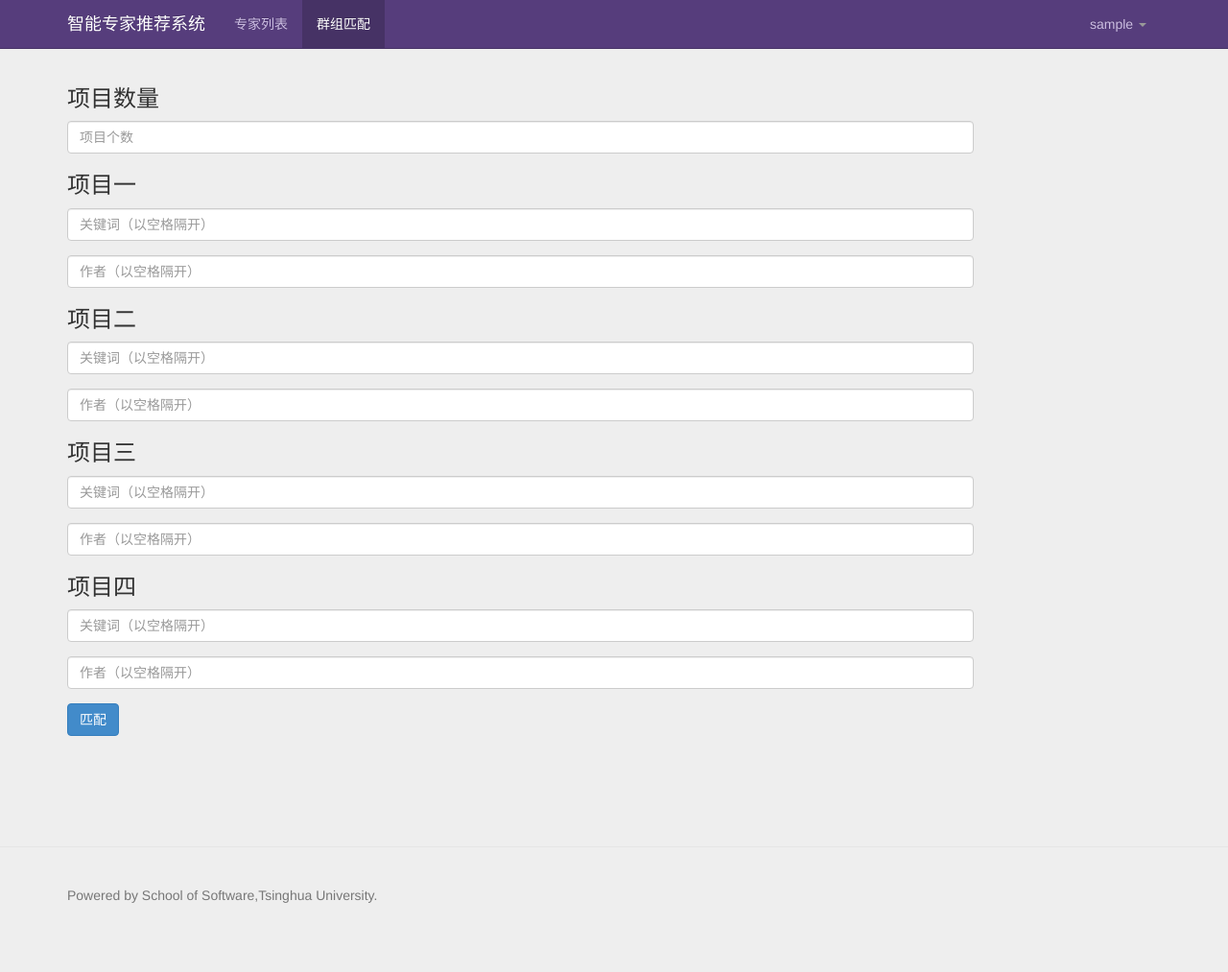
After one commit to xiaohe10/expertRecommendation, a Django app: page /match/groupmatch in a window 1280 px wide. The commit adds this page. Shown: the whole page at 96% size. Run offline with Django 3.2, Linux system fonts and the light colour scheme; the visitor is signed in with stand-in values (Sample User, id 1).

Commit message:
增加群组匹配

```diff
--- a/expertRecommendation/expertRecommendation/urls.py
+++ b/expertRecommendation/expertRecommendation/urls.py
@@ -17,6 +17,8 @@ urlpatterns = patterns('',
     url(r'^experts/search$',search_expert),
     url(r'^experts/detail/(\d+)/$',detail),
     url(r'^match/getmatch/(\d+)/$',getmatch),
+    url(r'^match/groupmatch',match_view),
+    url(r'^match/getgroupmatch',group_match),
     url(r'^static/(?P<path>.*)$','django.views.static.serve',{'document_root':settings.STATIC_ROOT},name='static'),
     # Examples:
     # url(r'^$', 'expertRecommendation.views.home', name='home'),
--- a/expertRecommendation/templates/expert/details.html
+++ b/expertRecommendation/templates/expert/details.html
@@ -13,6 +13,9 @@
       <ul class="nav navbar-nav">
         <li>
           <a href="/experts/list/1/">专家列表</a>
+            </li>
+          <li>
+            <a href="/match/groupmatch">群组匹配</a>
        </li>
 
       </ul>
--- a/expertRecommendation/templates/expert/list.html
+++ b/expertRecommendation/templates/expert/list.html
@@ -13,6 +13,9 @@
       <ul class="nav navbar-nav">
         <li class="active">
           <a href="/">专家列表</a>
+                        </li>
+          <li>
+            <a href="/match/groupmatch">群组匹配</a>
        </li>
       </ul>
         <ul class="nav navbar-nav navbar-right">
--- /dev/null
+++ b/expertRecommendation/templates/expert/match.html
@@ -0,0 +1,97 @@
+{% extends "base.html" %}
+{% block navbar %}
+    <div class="navbar-header">
+    <button class="navbar-toggle" type="button" data-toggle="collapse" data-target=".bs-navbar-collapse">
+        <span class="sr-only">Toggle navigation</span>
+        <span class="icon-bar"></span>
+        <span class="icon-bar"></span>
+        <span class="icon-bar"></span>
+      </button>
+      <a href="/" class="navbar-brand">智能专家推荐系统</a>
+    </div>
+    <nav class="collapse navbar-collapse bs-navbar-collapse" role="navigation">
+      <ul class="nav navbar-nav">
+        <li >
+          <a href="/">专家列表</a>
+                        </li>
+          <li class="active">
+          <a href="/match/groupmatch">群组匹配</a>
+       </li>
+      </ul>
+        <ul class="nav navbar-nav navbar-right">
+            <li id="fat-menu" class="dropdown">
+              <a href="#" id="drop3" role="button" class="dropdown-toggle" data-toggle="dropdown">{{ user.username }} <b class="caret"></b></a>
+              <ul class="dropdown-menu" role="menu" aria-labelledby="drop3">
+                 <li role="presentation"><a role="menuitem" tabindex="-1" href="/logout">退出登录</a></li>
+              </ul>
+            </li>
+          </ul>
+    </nav>
+{% endblock %}
+
+        {% block content %}
+
+    <div class="container">
+
+        <form class="form-horizontal" role="form" style="margin-top: 50px" method="post" action="/match/getgroupmatch">
+            {% csrf_token %}
+            <h3>项目数量</h3>
+            <div class="form-group">
+            <div class="col-sm-10">
+              <input type="text" class="form-control" name = "itemnumber" placeholder="项目个数" required>
+            </div>
+          </div>
+
+            <h3>项目一</h3>
+          <div class="form-group">
+            <div class="col-sm-10">
+              <input type="text" class="form-control" name = "keyword1" placeholder="关键词（以空格隔开）" required>
+            </div>
+          </div>
+          <div class="form-group">
+            <div class="col-sm-10">
+              <input type="text" class="form-control" name = "author1" placeholder="作者（以空格隔开）" required>
+            </div>
+          </div>
+            <h3>项目二</h3>
+            <div class="form-group">
+            <div class="col-sm-10">
+              <input type="text" class="form-control" name = "keyword2" placeholder="关键词（以空格隔开）" required>
+            </div>
+          </div>
+          <div class="form-group">
+            <div class="col-sm-10">
+              <input type="text" class="form-control" name = "author2" placeholder="作者（以空格隔开）" required>
+            </div>
+          </div>
+            <h3>项目三</h3>
+            <div class="form-group">
+            <div class="col-sm-10">
+              <input type="text" class="form-control" name = "keyword3" placeholder="关键词（以空格隔开）" required>
+            </div>
+          </div>
+          <div class="form-group">
+            <div class="col-sm-10">
+              <input type="text" class="form-control" name = "author3" placeholder="作者（以空格隔开）" required>
+            </div>
+          </div>
+            <h3>项目四</h3>
+            <div class="form-group">
+            <div class="col-sm-10">
+              <input type="text" class="form-control" name = "keyword4" placeholder="关键词（以空格隔开）" required>
+            </div>
+          </div>
+          <div class="form-group">
+            <div class="col-sm-10">
+              <input type="text" class="form-control" name = "author4" placeholder="作者（以空格隔开）" required>
+            </div>
+          </div>
+          <div class="form-group">
+            <div class="col-sm-10">
+              <button type="submit" class="btn btn-primary">匹配</button>
+            </div>
+          </div>
+        </form>
+     </div>
+
+        {% endblock %}
--- a/expertRecommendation/web/expert_views.py
+++ b/expertRecommendation/web/expert_views.py
@@ -3,6 +3,7 @@
 from django import forms
 from django.http import HttpResponseRedirect
 from django.shortcuts import render
+from django.template import RequestContext
 from django.views.decorators.csrf import csrf_protect
 from django.shortcuts import render_to_response
 from django.http import HttpResponse
@@ -120,3 +121,75 @@ def getmatch(request,expertID):
             return HttpResponse("参数错误")
     else:
         return HttpResponse(0)
+@csrf_protect
+def match_view(request):
+    if request.user.is_authenticated():
+        user = request.user
+        return render_to_response('expert/match.html',locals(),context_instance=RequestContext(request))
+    else:
+        return HttpResponseRedirect("/")
+
+def group_match(request):
+    if request.user.is_authenticated():
+        try:
+            itemNumber = request.POST['itemnumber']
+            count = 1
+            items = []
+            while(count <= int(itemNumber)):
+                keywords = request.POST['keyword'+count.__str__()]
+                keywords = keywords.split(' ')
+                authors = request.POST['author'+count.__str__()]
+                authors = authors.split(' ')
+                items.append({'keywords':keywords,'authors':authors})
+                count += 1
+            experts = Expert.objects.exclude(keywords = '').order_by('expertID')[0:100]
+            expert_list = []
+            expert_count = 0
+            for e in experts:
+                papers = Paper.objects.filter(expertID = e.expertID)
+                expert_friend_list = []
+                #expert_count += 1
+                #print expert_count
+                for paper in papers:
+                    friend_str = paper.authorlist.encode('utf-8')
+                    friend_list =   friend_str.split(',')
+                    expert_friend_list.extend(friend_list)
+                expert_keyword_list = e.keywords.split(' ')
+                expert_list.append({'expertID':e.expertID,'expert_friend_list':expert_friend_list,'expert_keyword_list':expert_keyword_list})
+                    #get match degree
+
+            item_expert_rectangle = []
+            for t in items:
+                item_expert_list = {}
+                for s in expert_list:
+                    match_count = 0
+                    match_degree = 0
+                    for k1 in t['keywords']:
+                        match_count += 1
+                        K_match = False
+                        for k2 in s['expert_keyword_list']:
+                            if k1 == k2:K_match = True
+                        if K_match:match_degree += 1
+                    match_degree = match_degree/match_count
+                    relative_count = 0
+                    relatvie_degree = 0
+                    for e1 in t['authors']:
+                        relative_count += 1
+                        E_match = False
+                        for e2 in s['expert_friend_list']:
+                            if e1 == e2:E_match = True
+                        if E_match:relatvie_degree += 1
+                    relatvie_degree = relatvie_degree/relative_count
+
+                    match_degree = match_degree - relatvie_degree
+                    if (match_degree > 0):
+                        item_expert_list[s['expertID']] = match_degree
+                item_expert_rectangle.append(item_expert_list)
+
+
+                    #end get match degree
+            return HttpResponse("匹配成功")
+        except:
+            return HttpResponse("参数错误")
+    else:
+        return HttpResponse(0)
```
Also changed, not shown: expertRecommendation/templates/expert/list_experts.html (deleted, +0 -10 lines), expertRecommendation/templates/expert/matchReult.html (added, +40 -0 lines).
